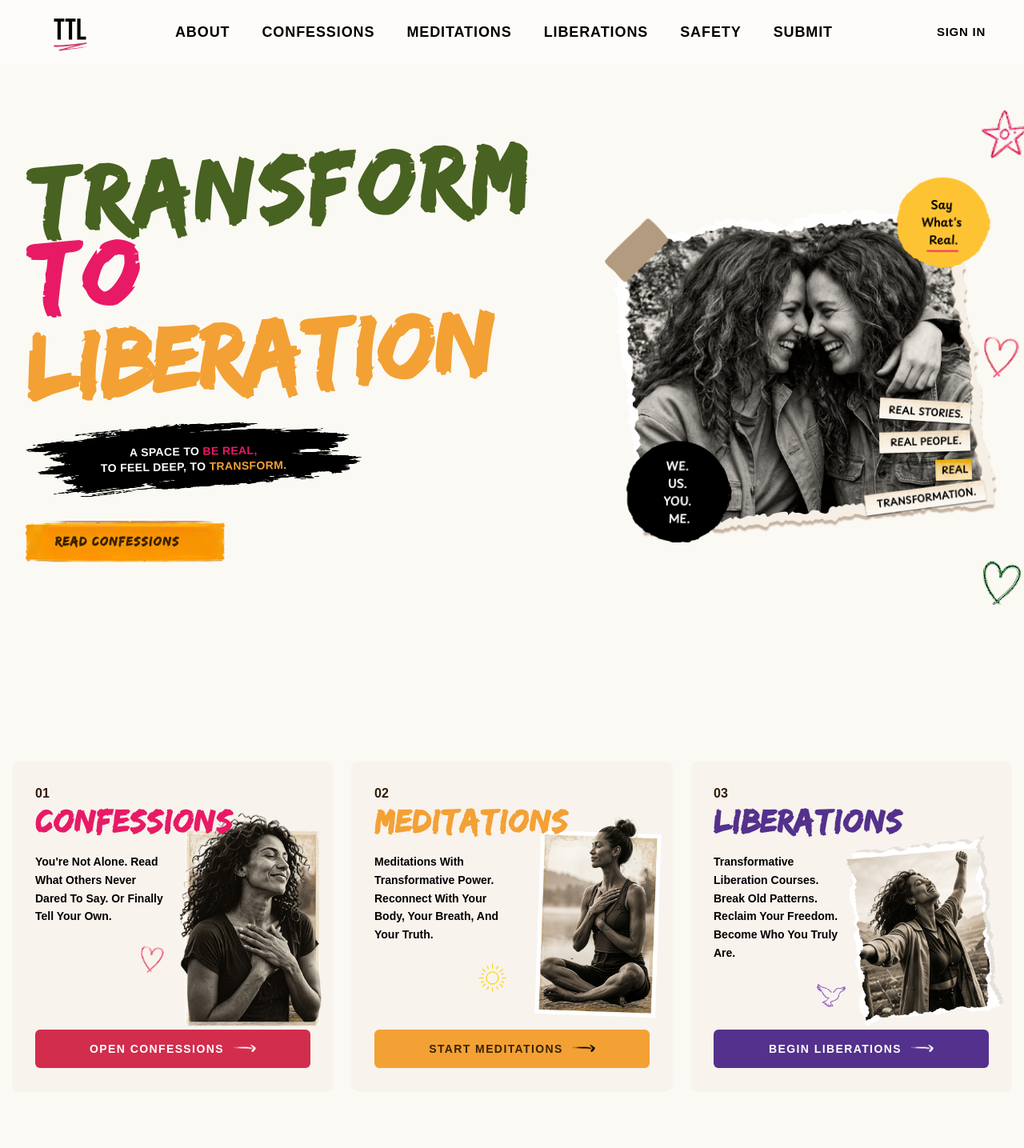
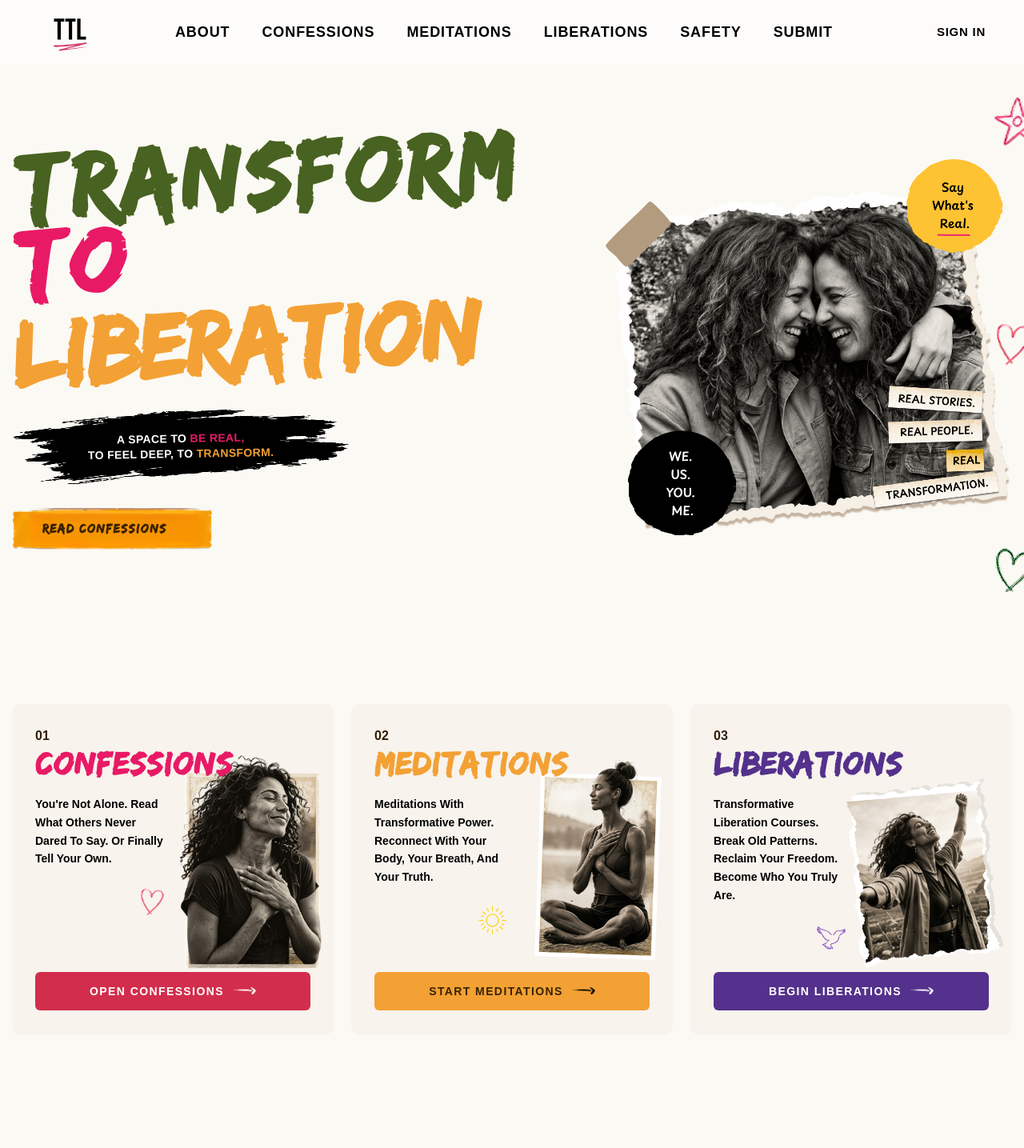
Before and after one commit to Binary-Mindz-Frontend/michielstokman-frontend-updated, a Next.js app: page / in a window 1280 px wide. Shown: the top 1435 px of the page at 80% size. Built offline with nearby package versions, Linux system fonts and the light colour scheme; no server answers; a web font is replaced by a local one.

Commit message:
refactor: update styles and improve layout for HeroContent, LatestConfessions, LiberationSurvey, ResonanceGrid, FeatureCard, and YouBelongHere components

```diff
--- a/src/app/(main)/(home)/_components/HeroContent/HeroContent.tsx
+++ b/src/app/(main)/(home)/_components/HeroContent/HeroContent.tsx
@@ -19,7 +19,7 @@ const HeroContent = () => {
       initial="hidden"
       animate="visible"
       variants={FADE_IN_UP_CONTAINER}
-      className="mx-auto flex w-full flex-col items-center gap-8 px-4 py-4 md:flex-row md:items-center md:gap-8 lg:gap-12 xl:gap-20"
+      className="mx-auto flex w-full flex-col items-center gap-8 md:flex-row md:items-center md:gap-8 lg:gap-12 xl:gap-20"
     >
       {/* ===== LEFT COLUMN: Text ===== */}
       <motion.div variants={FADE_IN_UP_ITEM} className="flex w-full flex-col items-start md:w-1/2">
@@ -84,7 +84,7 @@ const HeroContent = () => {
         </div>
 
         {/* Main Hero Collage Image */}
-        <div className="relative h-[320px] w-full max-w-[340px] shrink-0 sm:h-[450px] sm:max-w-[500px] md:h-[550px] md:max-w-[600px] lg:h-[620px] lg:max-w-[680px] xl:h-[700px] xl:max-w-[750px]">
+        <div className="relative h-80 w-full max-w-85 shrink-0 sm:h-112.5 sm:max-w-125 md:h-137.5 md:max-w-150 lg:h-155 lg:max-w-170 xl:h-175 xl:max-w-187.5">
           <Image
             src={heroImage}
             alt="Transform to Liberation - Real Stories, Real People"
--- a/src/app/(main)/(home)/_components/LatestConfessions/LatestConfessions.tsx
+++ b/src/app/(main)/(home)/_components/LatestConfessions/LatestConfessions.tsx
@@ -67,7 +67,7 @@ const LatestConfessions = () => {
         {confessions.map((item, index) => (
           <div
             key={index}
-            className={`relative flex min-h-[180px] w-full overflow-hidden rounded-xl sm:min-h-[195px] lg:min-h-[200px] xl:min-h-[220px] ${item?.bg} p-4 sm:p-5 lg:p-4.5 xl:p-6`}
+            className={`relative flex min-h-45 w-full overflow-hidden rounded-xl sm:min-h-48.75 lg:min-h-50 xl:min-h-55 ${item?.bg} p-4 sm:p-5 lg:p-4.5 xl:p-6`}
           >
             {/* Left Content */}
             <div className="z-10 flex w-[60%] flex-col justify-between pr-2 lg:w-[62%]">
--- a/src/app/(main)/(home)/_components/LiberationSurvey/LiberationSurvey.tsx
+++ b/src/app/(main)/(home)/_components/LiberationSurvey/LiberationSurvey.tsx
@@ -60,7 +60,7 @@ const LiberationSurvey = () => {
       {/* "The Juicy Research" brush subtitle */}
       <motion.div
         variants={FADE_IN_UP_ITEM}
-        className="relative mx-auto mt-3 flex h-12 w-full max-w-[280px] items-center justify-center sm:mt-4 sm:h-14 sm:max-w-[340px] lg:h-15 lg:max-w-[380px]"
+        className="relative mx-auto mt-3 flex h-12 w-full max-w-70 items-center justify-center sm:mt-4 sm:h-14 sm:max-w-85 lg:h-15 lg:max-w-95"
       >
         <div className="absolute inset-0 h-full w-full">
           <Image src={brushBg} alt="Brush background" fill className="object-fill" />
@@ -93,7 +93,7 @@ const LiberationSurvey = () => {
             </span>
 
             {/* Label */}
-            <p className="mt-1 max-w-[180px] text-center font-sans text-xs leading-snug font-semibold text-[#272626] capitalize sm:text-sm lg:max-w-[145px] lg:text-xs xl:max-w-[180px] xl:text-base">
+            <p className="mt-1 max-w-45 text-center font-sans text-xs leading-snug font-semibold text-[#272626] capitalize sm:text-sm lg:max-w-36.25 lg:text-xs xl:max-w-45 xl:text-base">
               {stat?.label}
             </p>
           </div>
--- a/src/app/(main)/(home)/_components/ResonanceGrid/ResonanceGrid.tsx
+++ b/src/app/(main)/(home)/_components/ResonanceGrid/ResonanceGrid.tsx
@@ -60,12 +60,7 @@ const features: FeatureItem[] = [
 
 function ResonanceGrid() {
   return (
-    <motion.section
-      initial="hidden"
-      animate="visible"
-      variants={FADE_IN_UP_CONTAINER}
-      className="w-full py-6 sm:py-8 lg:py-10"
-    >
+    <motion.section initial="hidden" animate="visible" variants={FADE_IN_UP_CONTAINER}>
       <motion.div
         variants={FADE_IN_UP_ITEM}
         className="mx-auto grid w-full grid-cols-1 gap-6 md:grid-cols-2 lg:grid-cols-3"
--- a/src/app/(main)/(home)/_components/ResonanceGrid/_components/FeatureCard/FeatureCard.tsx
+++ b/src/app/(main)/(home)/_components/ResonanceGrid/_components/FeatureCard/FeatureCard.tsx
@@ -1,8 +1,8 @@
 'use client';
 
+import DynamicActionButton from '@/components/main/DynamicActionButton/DynamicActionButton';
 import Image, { StaticImageData } from 'next/image';
 import React from 'react';
-import DynamicActionButton from '@/components/main/DynamicActionButton/DynamicActionButton';
 
 export interface FeatureItem {
   number: string;
@@ -24,7 +24,7 @@ interface FeatureCardProps {
 
 const FeatureCard: React.FC<FeatureCardProps> = ({ item }) => {
   return (
-    <div className="relative flex min-h-[350px] flex-col justify-between overflow-hidden rounded-md bg-[#F8F3ED] p-5 shadow-xs sm:min-h-[370px] sm:p-6 lg:min-h-95 lg:p-7">
+    <div className="relative flex min-h-87.5 flex-col justify-between overflow-hidden rounded-md bg-[#F8F3ED] p-5 shadow-xs sm:min-h-92.5 sm:p-6 lg:min-h-95 lg:p-7">
       {/* Left Content Area */}
       <div className="relative z-10 max-w-[50%] sm:max-w-[48%]">
         {/* Card Top: Number */}
--- a/src/app/(main)/(home)/_components/YouBelongHere/YouBelongHere.tsx
+++ b/src/app/(main)/(home)/_components/YouBelongHere/YouBelongHere.tsx
@@ -104,7 +104,7 @@ const YouBelongHere = () => {
         {/* ===== Column 2: Woman Photo ===== */}
         <motion.div
           variants={FADE_IN_UP_ITEM}
-          className="relative h-[320px] w-full shrink-0 overflow-hidden rounded-xl sm:h-[380px] md:col-span-1 lg:h-[420px] xl:h-[480px] xl:w-[22%]"
+          className="relative h-80 w-full shrink-0 overflow-hidden rounded-xl sm:h-95 md:col-span-1 lg:h-105 xl:h-120 xl:w-[22%]"
         >
           <Image
             src={belongWoman}
@@ -136,7 +136,7 @@ const YouBelongHere = () => {
         {/* ===== Column 4: Man Photo ===== */}
         <motion.div
           variants={FADE_IN_UP_ITEM}
-          className="relative h-[320px] w-full shrink-0 overflow-hidden rounded-xl sm:h-[380px] md:col-span-1 lg:h-[420px] xl:h-[480px] xl:w-[22%]"
+          className="relative h-80 w-full shrink-0 overflow-hidden rounded-xl sm:h-95 md:col-span-1 lg:h-105 xl:h-120 xl:w-[22%]"
         >
           <Image
             src={belongMan}
```
